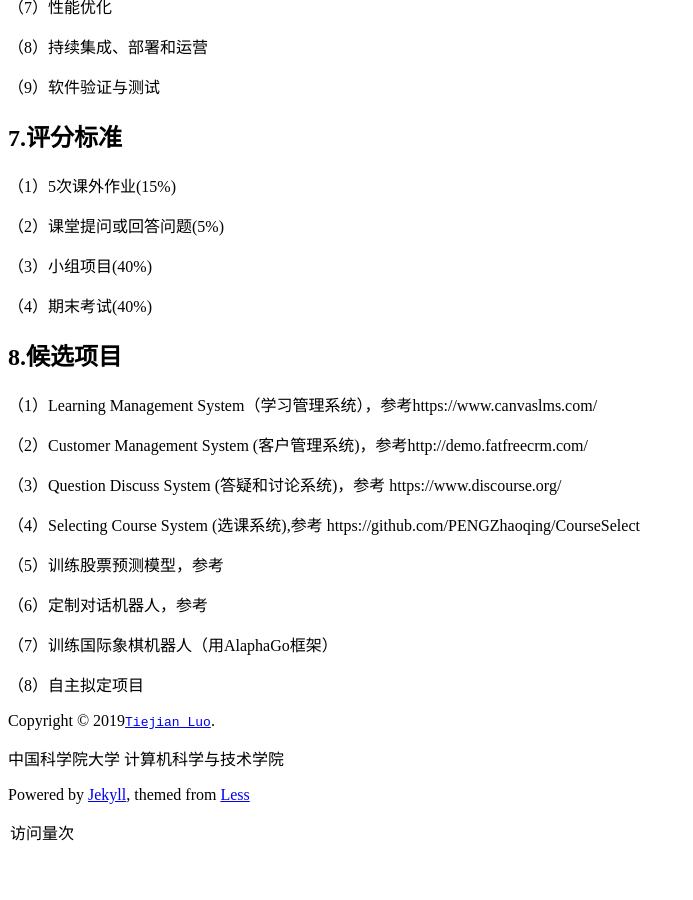
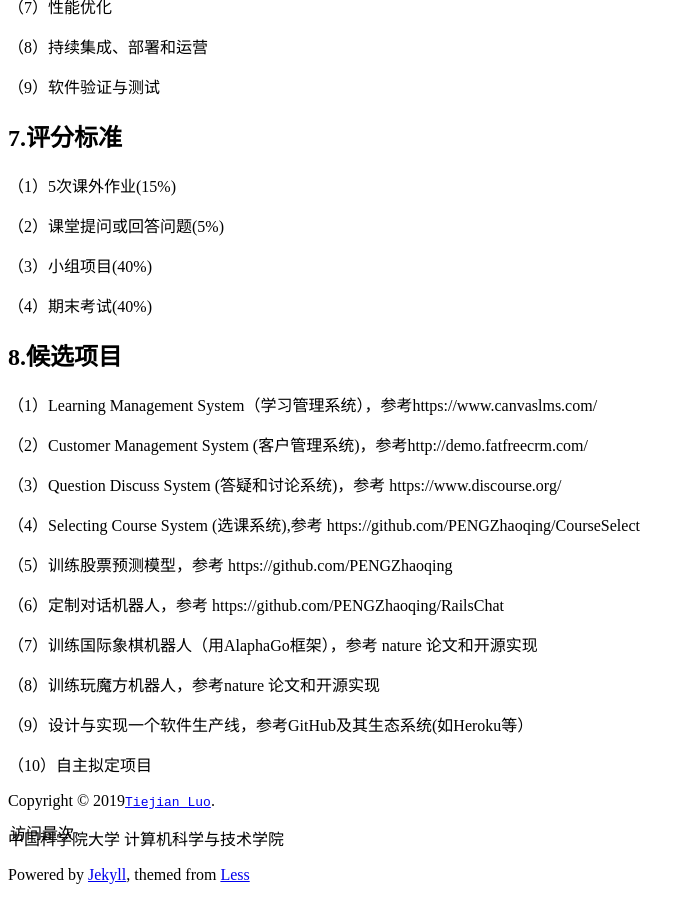
Before and after one commit to tjluo-ucas/ase, a Jekyll site: the page built from _posts/2019-02-08-intro.md, in a window 1280 px wide and 900 px high, scrolled down 2021 px. Shown: the whole window, without its empty margins (0-693 px from the left). Built offline with Jekyll 4.4.1, drawn with Linux system fonts in a browser that asks for light colours; comment, search, counter and statistics services are not loaded; some of the changed text lies outside the part shown.

Commit message:
Update 2019-02-08-intro.md
Project

```diff
--- a/_posts/2019-02-08-intro.md
+++ b/_posts/2019-02-08-intro.md
@@ -18,7 +18,7 @@ banner: 课程简介
 办公室:国科大雁栖湖校区学园2-418,
 答疑时间:（周一、周三）3:00pm - 4:00pm.
 
-助教:刘丹,
+助教:孙一涵、刘丹
 电子邮件:diananini@163.com,
 办公室:国科大雁栖湖校区学园2-518,
 答疑时间:（周二、周四）2:00pm - 5:00pm.
@@ -95,10 +95,14 @@ banner: 课程简介
 
 （4）Selecting Course System (选课系统),参考 https://github.com/PENGZhaoqing/CourseSelect
 
-（5）训练股票预测模型，参考
+（5）训练股票预测模型，参考 https://github.com/PENGZhaoqing
 
-（6）定制对话机器人，参考
+（6）定制对话机器人，参考 https://github.com/PENGZhaoqing/RailsChat
 
-（7）训练国际象棋机器人（用AlaphaGo框架）
+（7）训练国际象棋机器人（用AlaphaGo框架），参考 nature 论文和开源实现
 
-（8）自主拟定项目
+（8）训练玩魔方机器人，参考nature 论文和开源实现
+
+（9）设计与实现一个软件生产线，参考GitHub及其生态系统(如Heroku等）
+
+（10）自主拟定项目
```
